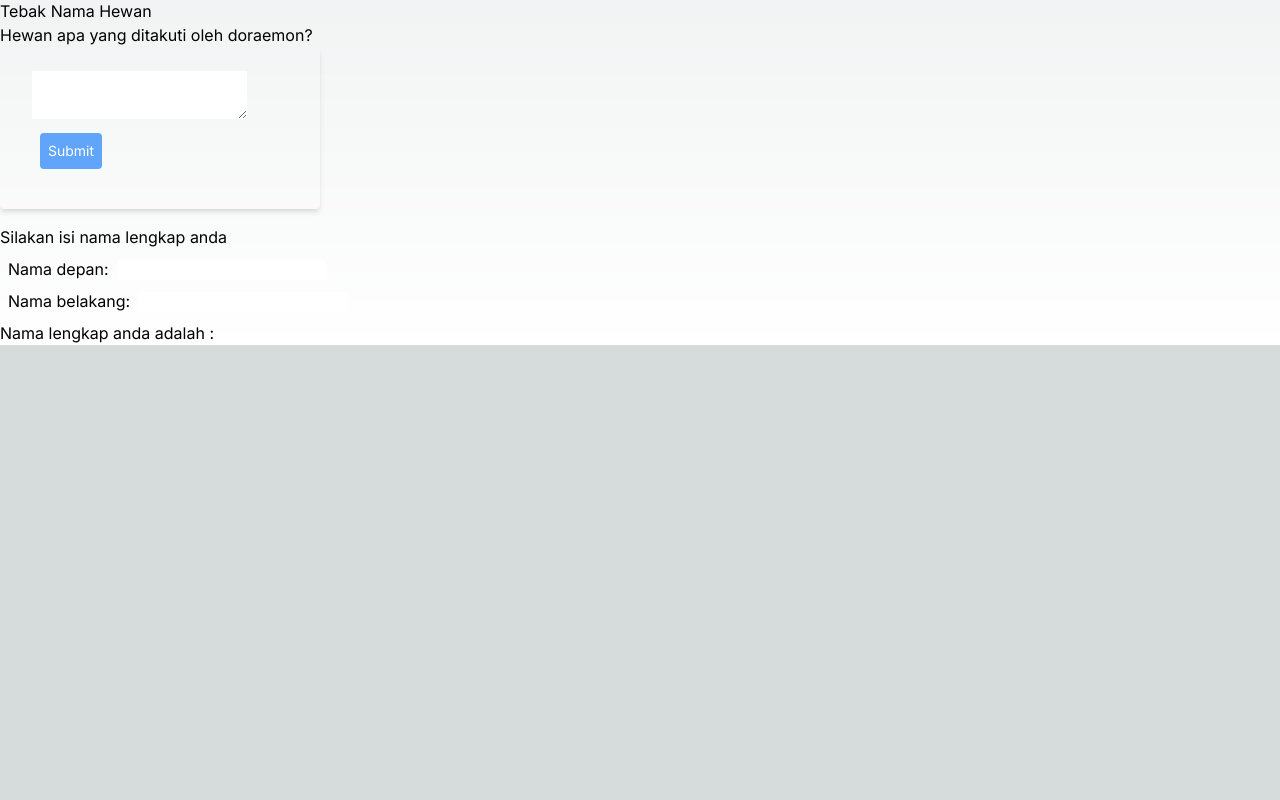
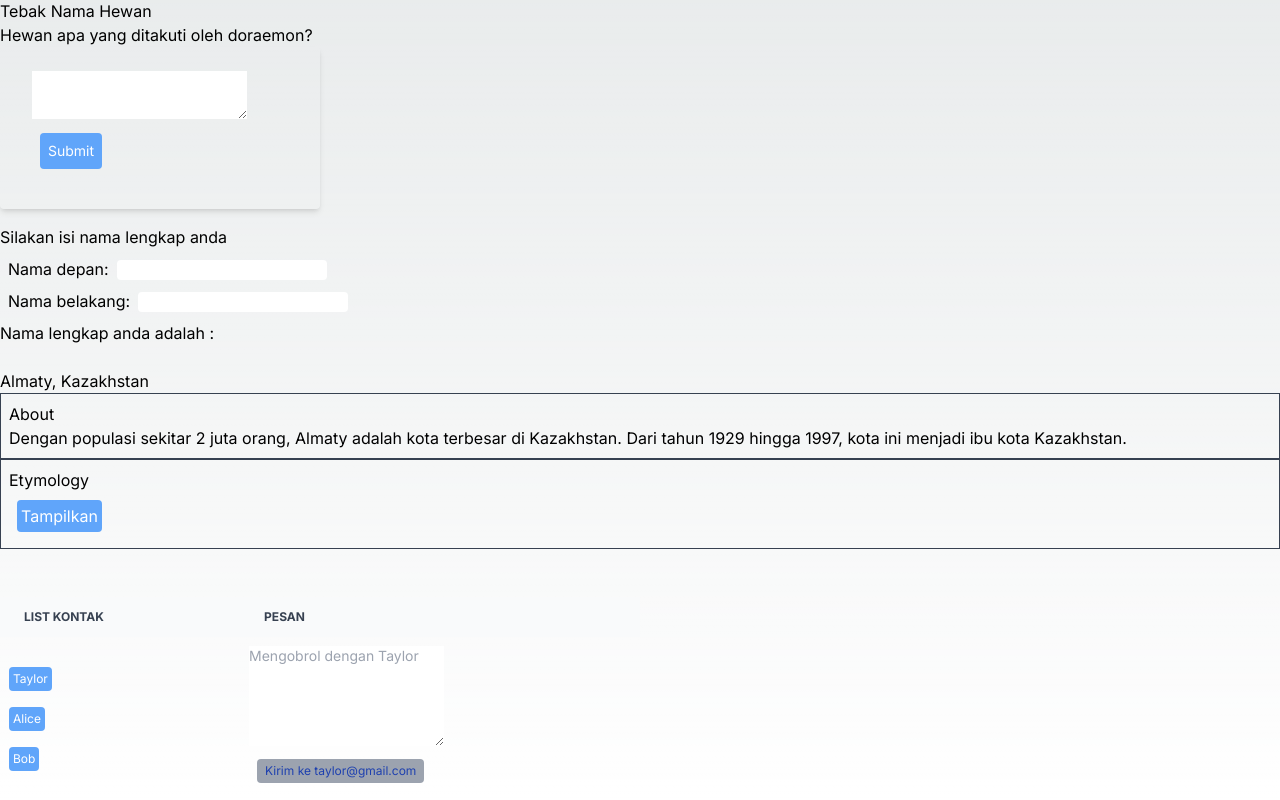
Before and after one commit to maulidhwuls/04-event-dan-state, a Next.js app: page / in a window 1280 px wide. Shown: the part 711-1511 px from the top of the page. Before the commit the page ends 1056 px from the top, so only its background shows below. Built offline with nearby package versions, Linux system fonts and the light colour scheme.

Commit message:
Praktikum 6

```diff
--- a/src/app/page.tsx
+++ b/src/app/page.tsx
@@ -1,7 +1,10 @@
 "use client";
+import Accordion from "@/components/accordion";
 import Tombol_1, { Tombol_2, Tombol_3 } from "@/components/button";
+import { ContactList } from "@/components/chat";
 import Form, { Form_2 } from "@/components/form";
 import Gallery from "@/components/gallery";
+import Chat from "@/components/chat";
 
 export default function Home(){
   return(
@@ -22,6 +25,10 @@ export default function Home(){
     <br></br>
     <Form/>
     <Form_2/>
+    <br></br>
+    <Accordion/>
+    <br /><br />
+    <Chat/>
     </>
   )
 }
--- /dev/null
+++ b/src/components/accordion.tsx
@@ -0,0 +1,30 @@
+import { useState } from "react";
+
+
+export default function Accordion(){
+    const [activeIndex, setActiveIndex] = useState(0);
+    return(
+        <>
+        <h2> Almaty, Kazakhstan</h2>
+        <Panel title="About" isActive={activeIndex === 0} onShow={() => setActiveIndex(0)}
+        >
+            Dengan populasi sekitar 2 juta orang, Almaty adalah kota terbesar di Kazakhstan.
+            Dari tahun 1929 hingga 1997, kota ini menjadi ibu kota Kazakhstan.
+        </Panel>
+        <Panel title="Etymology" isActive={activeIndex === 1} onShow={() => setActiveIndex(1)}>
+            Nama "Almaty" berasal dari kata <span lang="kk - KZ">anma</span>, dalam bahasa Kazakh yang berarti "apel" dan
+            sering diterjemahkan sebagai "penuh dengan apel". Sebenarnya, di wilayah sekitar Almaty dipercaya sebagai asal usul apel, dan <i lang="la">Malus sieversii</i> liar dianggap sebagai kandidat
+            yang mungkin menjadi nenek moyang apel domastik modern.
+        </Panel>
+        </>
+    );
+}
+
+function Panel({title, children, isActive, onShow}){
+    return(
+        <section className="panel border border-gray-700 p-2">
+            <h3>{title}</h3>
+            {isActive ? (<p>{children}</p>): (<button className="bg-blue-400 text-white p-1 rounded m-2" onClick={onShow}>Tampilkan</button>)}
+        </section>
+    );
+}
--- /dev/null
+++ b/src/components/chat.tsx
@@ -0,0 +1,69 @@
+import { link } from "fs";
+import { useState } from "react";
+
+const contacts = [
+    { name: 'Taylor', email: 'taylor@gmail.com' },
+    { name: 'Alice', email: 'alice@gmail.com' },
+    { name: 'Bob', email: 'bob@gmail.com' },
+];
+
+export function ContactList({selectedContact, contacts, onSelect}) {
+    return(
+        <section className="contact-list">
+            <ul className='w-full'>
+                {contacts.map(contact => (
+                <li key={contact.email}>
+                    <button className="text-xs bg-blue-400 rounded p-1 m-2 text-white"
+                        onClick={() => {onSelect(contact);}}>
+                        {contact.name}
+                    </button>
+                </li>
+                ))}
+            </ul>
+
+        </section>
+    );
+}
+
+export function Chat({ contact }) {
+    const [text, setText] = useState('');
+    return(
+        <section className="chat m-2">
+            <textarea rows={5} value={text} placeholder={'Mengobrol dengan ' + contact.name}
+            onChange={(e) => setText(e.target.value)}
+            />
+            <br/>
+            <button className="text-xs bg-gray-400 rounded px-2 py-1 m-2 text-blue-800"> Kirim ke {contact.email}</button>
+        </section>
+    );
+}
+
+export default function Messenger(){
+    const [to, setTo] = useState(contacts[0]);
+    return(
+        <div>
+        <table className="w-1/2 text-sm text-left text-gray-500 dark:text-gray-400">
+        <thead className="text-xs text-gray-700 uppercase bg-gray-50 dark:bg-gray-700 dark: text-gray-400">
+            <tr>
+                <th scope="col" className="px-6 py-3">List Kontak</th>
+                <th scope="col" className="px-6 py-3">Pesan</th>
+            </tr>
+        </thead>
+        <tbody>
+            <tr>
+                <td>
+                    <ContactList
+                    contacts={contacts}
+                    selectedContact={to}
+                    onSelect={contact => setTo(contact)}
+                    />
+                </td>
+                <td>
+                    <Chat key={to.email} contact={to} />
+                </td>
+            </tr>
+        </tbody>
+        </table>
+        </div>
+    );
+}
--- a/src/components/form.tsx
+++ b/src/components/form.tsx
@@ -13,12 +13,12 @@ export default function Form(){
     async function handleSubmit(e: { preventDefault: () => void; }) {
         e.preventDefault();
         setStatus('submitting');
-        try{
+        try {
             await submitForm(jawaban);
             setStatus('success');
-        }   catch (err){
+        }   catch (error) {
             setStatus('typing');
-            setError(err);
+            setError(error);
         }
 
     }
@@ -89,3 +89,16 @@ export function Form_2(){
         </>
     );
 }
+
+function submitForm(jawaban) {
+    return new Promise<void>((resolve, reject) => {
+        setTimeout (() => {
+            let shouldError = jawaban.toLowerCase() !== 'tikus'
+            if (shouldError) {
+                reject(new Error('tebakan yang bagus tapi jawaban salah. Silakan coba lagi!'));
+            } else {
+                resolve();
+            }
+        }, 500);
+    });
+}
```
Also changed, not shown: assets-report/W04-6.png (added), 1 other file (tests, documents, lock files or other folders).
